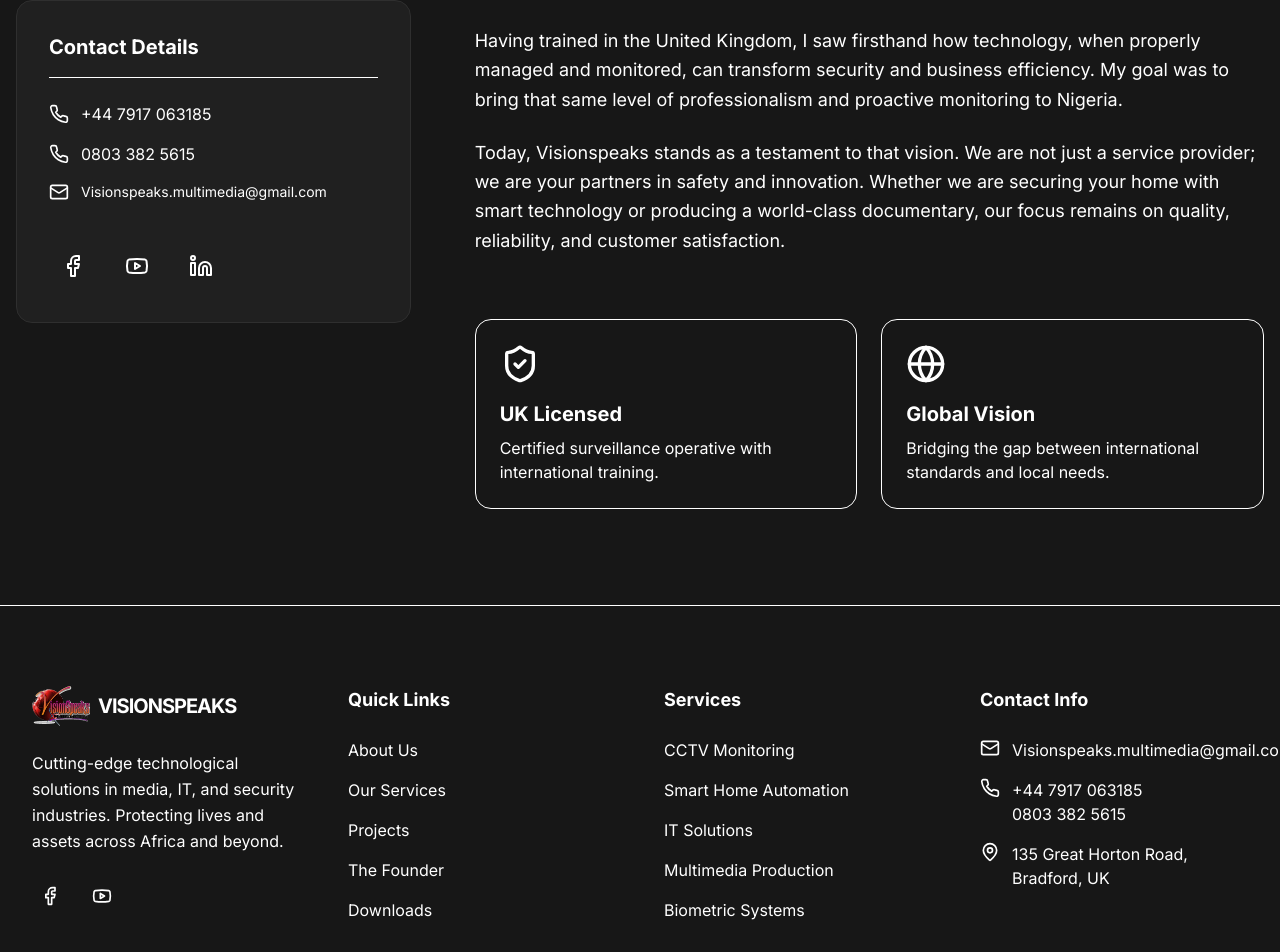
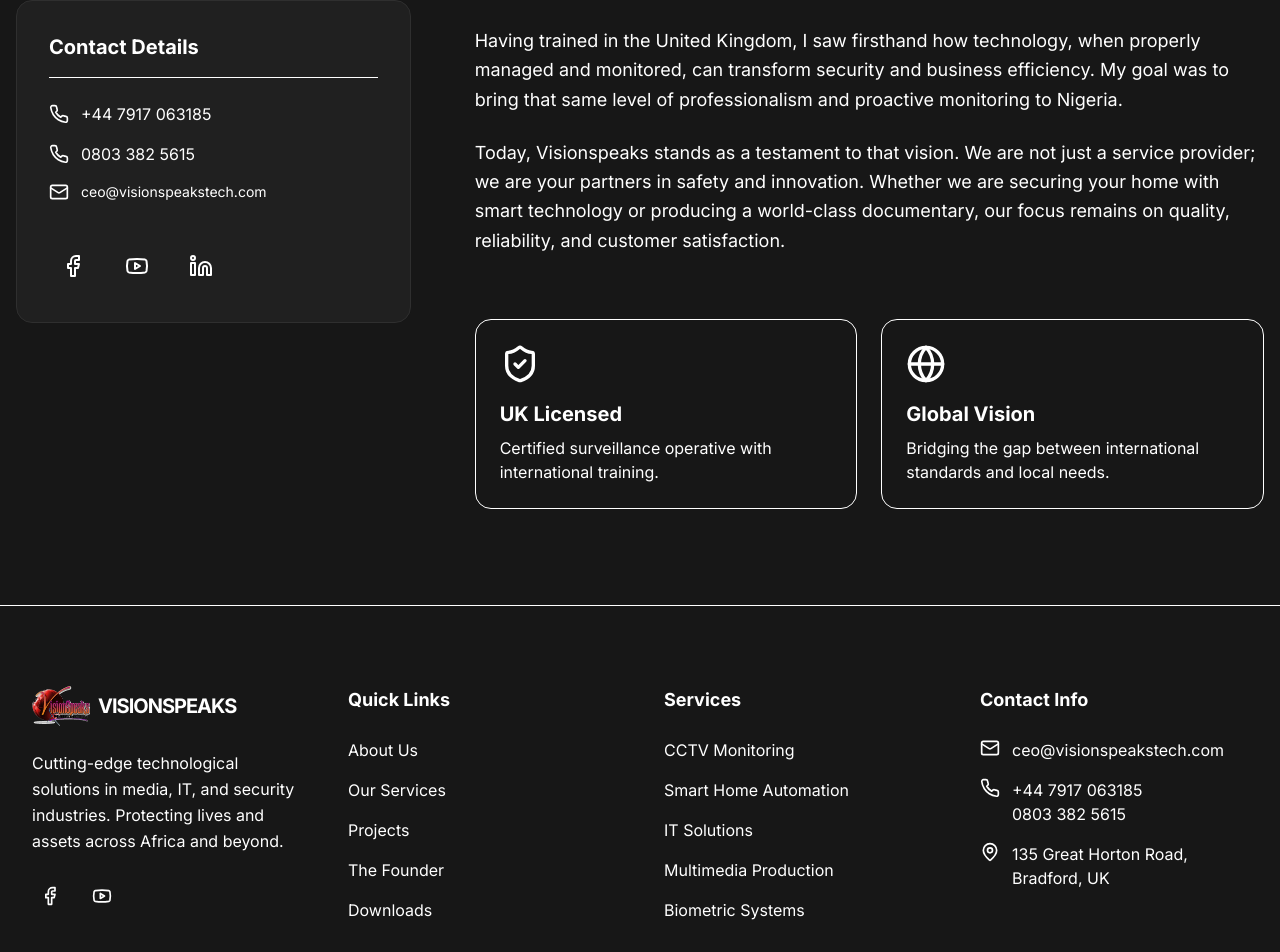
Before and after one commit to Aikay-dev/vision-speaks, a Next.js app: page /founder in a window 1280 px wide. Shown: the part 686-1638 px from the top of the page. Built offline with nearby package versions, Linux system fonts and the light colour scheme.

Commit message:
changed emails

```diff
--- a/src/app/contact/page.tsx
+++ b/src/app/contact/page.tsx
@@ -55,7 +55,7 @@ export default function Contact() {
                   <div>
                     <p className="text-sm text-textSecondary mb-1">Email Us</p>
                     <p className="font-bold">
-                      Visionspeaks.multimedia@gmail.com
+                      ceo@visionspeakstech.com
                     </p>
                   </div>
                 </div>
--- a/src/app/downloads/page.tsx
+++ b/src/app/downloads/page.tsx
@@ -118,7 +118,7 @@ export default function Downloads() {
           <div className="mt-16 p-8 bg-surface rounded-2xl border border-border flex items-center space-x-4">
             <Shield className="text-secondary w-8 h-8 shrink-0" />
             <p className="text-textSecondary text-sm">
-              All documents are provided in PDF format. If you have trouble downloading, please contact our support team at Visionspeaks.multimedia@gmail.com
+              All documents are provided in PDF format. If you have trouble downloading, please contact our support team at ceo@visionspeakstech.com
             </p>
           </div>
         </div>
--- a/src/app/founder/page.tsx
+++ b/src/app/founder/page.tsx
@@ -116,12 +116,12 @@ export default function Founder() {
                     <span>0803 382 5615</span>
                   </a>
                   <a
-                    href="mailto:Visionspeaks.multimedia@gmail.com"
+                    href="mailto:ceo@visionspeakstech.com"
                     className="flex items-center space-x-3 text-textSecondary hover:text-primary transition-colors"
                   >
                     <Mail size={20} className="text-primary" />
                     <span className="text-sm">
-                      Visionspeaks.multimedia@gmail.com
+                      ceo@visionspeakstech.com
                     </span>
                   </a>
                 </div>
--- a/src/components/Footer.tsx
+++ b/src/components/Footer.tsx
@@ -49,7 +49,7 @@ export default function Footer() {
             <ul className="space-y-4 text-textSecondary">
               <li className="flex items-start space-x-3">
                 <Mail className="w-5 h-5 text-primary shrink-0" />
-                <span>Visionspeaks.multimedia@gmail.com</span>
+                <span>ceo@visionspeakstech.com</span>
               </li>
               <li className="flex items-start space-x-3">
                 <Phone className="w-5 h-5 text-primary shrink-0" />
```
